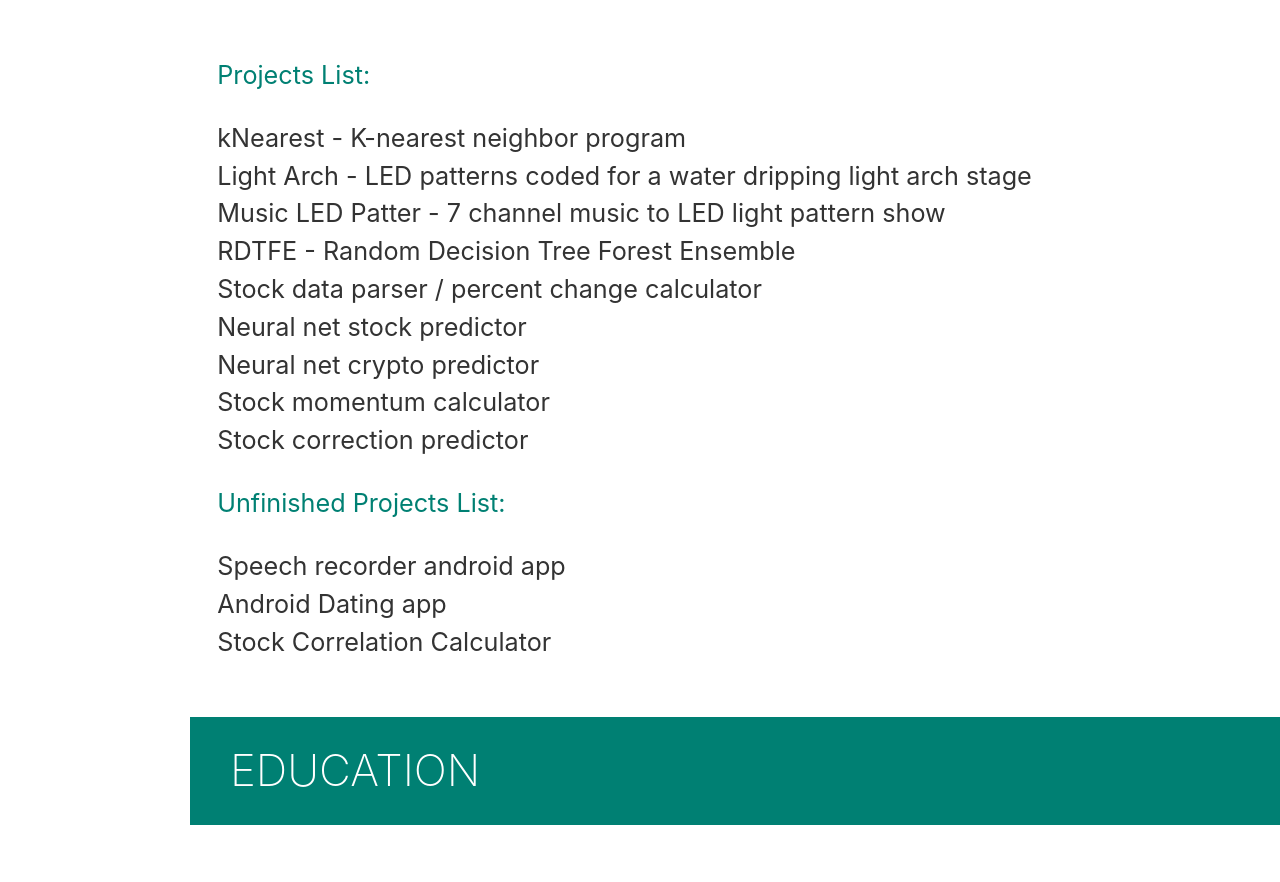
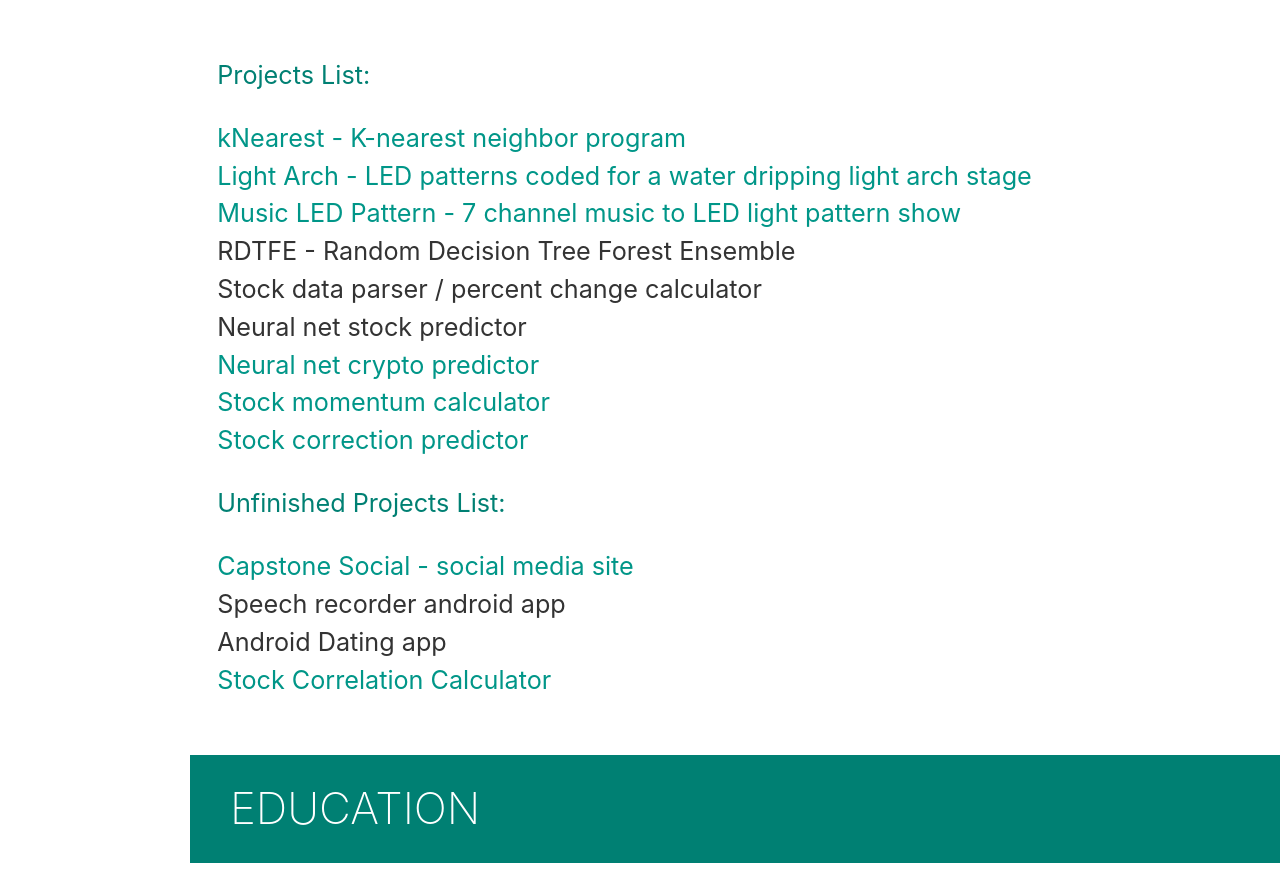
Before and after one commit to githubaccount11/githubaccount11.github.io, a plain HTML site: page index.html in a window 1280 px wide. Shown: the part 1944-2826 px from the top of the page. Drawn offline with nearby package versions, Linux system fonts and the light colour scheme.

Commit message:
added links to projects

```diff
--- a/index.html
+++ b/index.html
@@ -162,22 +162,23 @@
                 <span class="card-title activator teal-text hoverline"
                 >Projects List:</span>
                 <ul>
-                    <li>kNearest - K-nearest neighbor program</li>
-                    <li>Light Arch - LED patterns coded for a water dripping light arch stage</li>
-                    <li>Music LED Patter - 7 channel music to LED light pattern show</li>
+                    <li><a href="https://github.com/githubaccount11/kNearest">kNearest - K-nearest neighbor program</a></li>
+                    <li><a href="https://github.com/githubaccount11/lightArch">Light Arch - LED patterns coded for a water dripping light arch stage</a></li>
+                    <li><a href="https://github.com/githubaccount11/MusicLEDPattern">Music LED Pattern - 7 channel music to LED light pattern show</a></li>
                     <li>RDTFE - Random Decision Tree Forest Ensemble</li>
                     <li>Stock data parser / percent change calculator</li>
                     <li>Neural net stock predictor</li>
-                    <li>Neural net crypto predictor</li>
-                    <li>Stock momentum calculator</li>
-                    <li>Stock correction predictor</li>
+                    <li><a href="https://github.com/githubaccount11/BTCLSTM">Neural net crypto predictor</a></li>
+                    <li><a href="https://github.com/githubaccount11/StockMomentumNN">Stock momentum calculator</a></li>
+                    <li><a href="https://github.com/githubaccount11/stock_correction_calculator">Stock correction predictor</a></li>
                  </ul>
                  <span class="card-title activator teal-text hoverline"
                 >Unfinished Projects List:</span>
                 <ul>
+                    <li><a href="https://github.com/githubaccount11/Social-Capstone">Capstone Social - social media site</a></li>
                     <li>Speech recorder android app</li>
                     <li>Android Dating app</li>
-                    <li>Stock Correlation Calculator</li>
+                    <li><a href="https://github.com/githubaccount11/correlation_calculator">Stock Correlation Calculator</a></li>
                 </ul>
             </div>
           </section>
```
